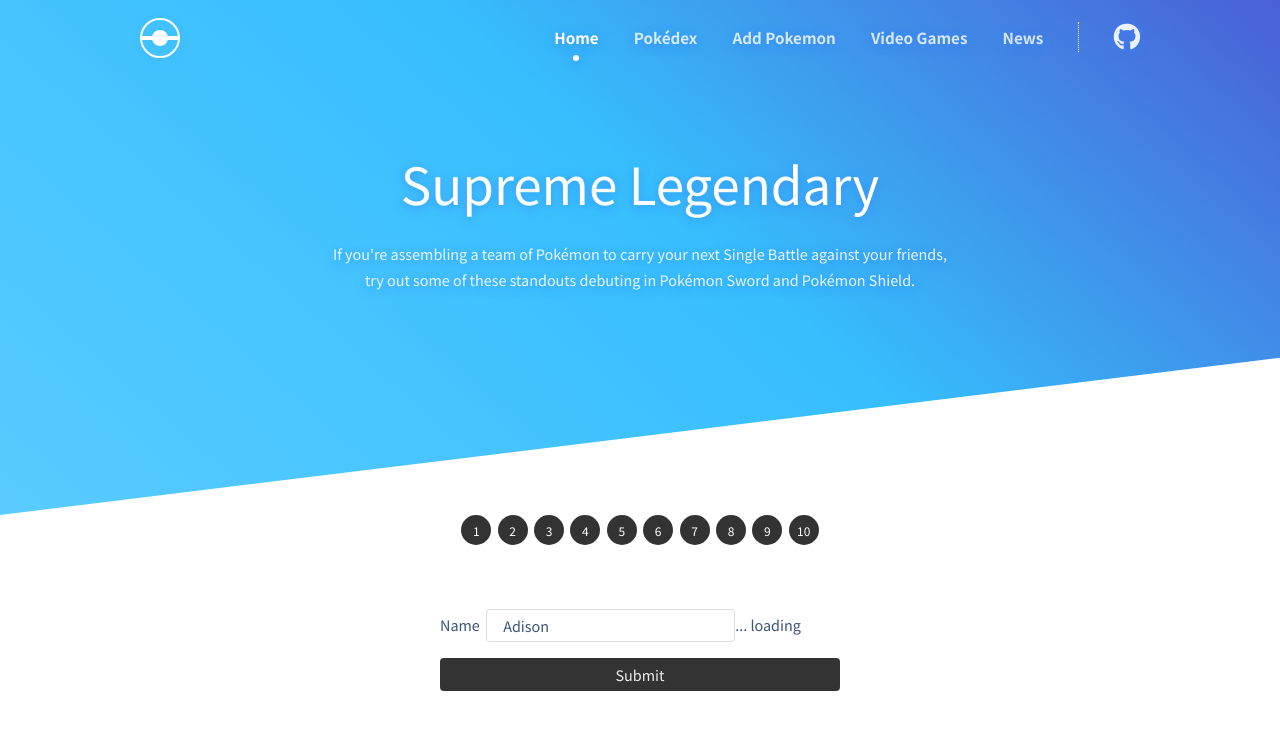
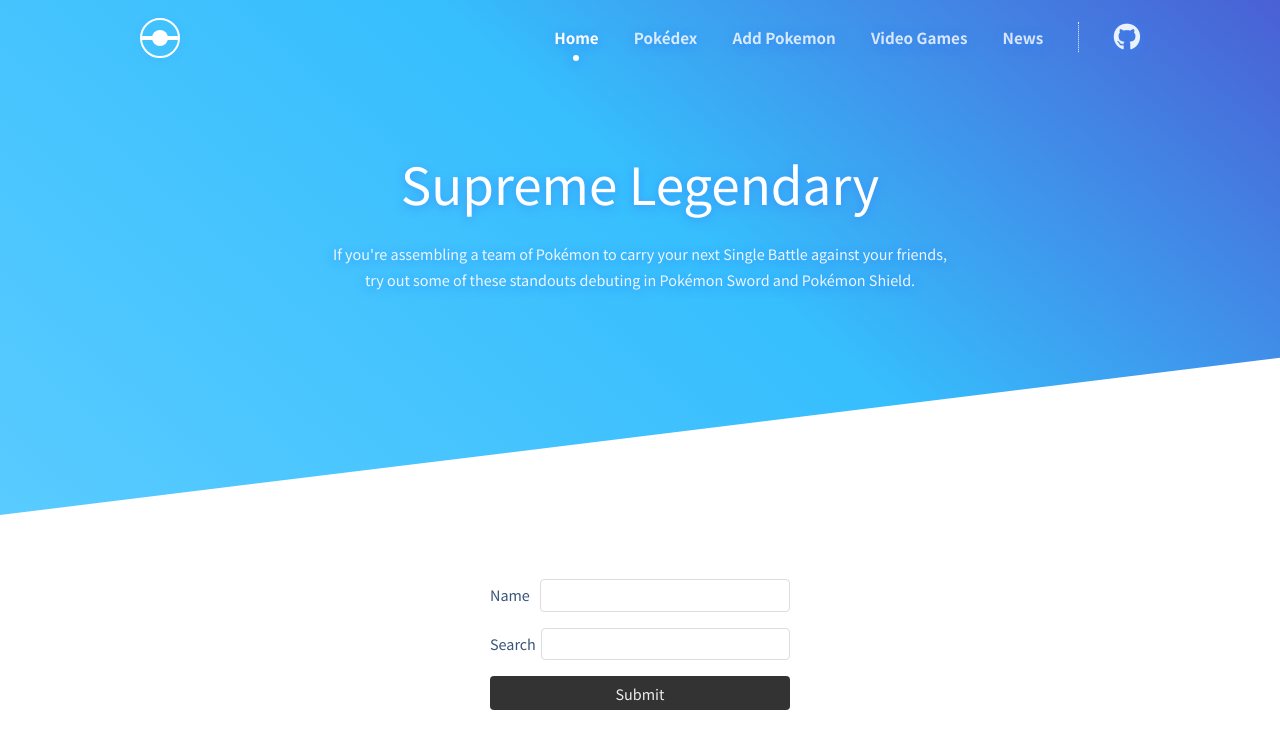
Before and after one commit to slenderfigure/Supreme-Legendary, an Angular app: page /home in a window 1280 px wide. Shown: the top 748 px of the page. Built offline with nearby package versions, Linux system fonts and the light colour scheme.

Commit message:
Modified pokemon-list.component.css and others

```diff
--- a/src/app/pokemon/pokemon-list/pokemon-list.component.css
+++ b/src/app/pokemon/pokemon-list/pokemon-list.component.css
@@ -33,7 +33,6 @@
   margin: 0 1rem 3rem;
   border-radius: 4px;
   background-color: #fff;
-  /* animation: slideDown 0.4s ease; */
   overflow: hidden;
 }
 
@@ -67,7 +66,7 @@
   width: 210px;
   height: 210px;
   border-radius: 4px;
-  background-color: #ddd;
+  background-color: rgba(57, 84, 122, 0.1);
   object-fit: contain;
 }
 
--- a/src/app/reactive-form/reactive-form.component.css
+++ b/src/app/reactive-form/reactive-form.component.css
@@ -1,19 +1,23 @@
 form {
-  width: 400px;
-  margin: 4rem auto;
+  width: 300px;
+  margin: 4rem auto 40rem;
 }
 
 .form-group {
   display: flex;
   width: 100%;
+  margin-bottom: 1rem;
+  justify-content: space-between;
   align-items: center;
 }
 
 .form-group label {
+  width: 15%;
   margin-right: 0.4rem;
 }
 
 .form-group input {
+  width: 85%;
   padding: 0.3rem 1rem;
   border: 1px solid #ddd;
   border-radius: 4px;
@@ -22,38 +26,69 @@
 form button {
   display: block;
   width: 100%;
-  margin-top: 1rem;
   padding: 0.4rem 1rem;
   color: #eee;
   border-radius: 4px;
   background-color: #333;
 }
 
-.btn-wrapper {
-  display: flex;
-  align-items: center;
-  width: fit-content;
-  margin: auto;
+.drop-container {
+  position: relative;
+  width: 85%;
+}
+
+.drop-container input {
+  width: 100%;
+}
+
+.matches {
+  position: absolute;
+  width: 100%;
+  padding: 0.4rem 0;
+  border-radius: 3px;
+  background-color: #444;
+  box-shadow: 0 2px 5px rgba(0, 0, 0, 0.3);
+  overflow: hidden;
   user-select: none;
 }
 
-.btn-wrapper button {
-  display: flex;
-  justify-content: center;
-  align-items: center;
-  width: 30px;
-  height: 30px;
-  color: #fff;
-  border-radius: 30px;
-  font-size: 0.75rem;
-  background-color: #333;
+.matches li {
+  width: 100%;
   transition: background-color 0.3s ease;
 }
 
-.btn-wrapper button:not(:last-of-type) {
-  margin-right: 0.4rem;
+.matches li a {
+  display: flex;
+  width: 100%;
+  padding: 0.5rem;
+  font-size: 0.85rem;
 }
 
-.btn-wrapper button:hover {
+.matches li a img {
+  display: block;
+  width: 60px;
+  height: 60px;
+  object-fit: contain;
+  border-radius: 2px;
+  background-color: rgb(212, 223, 238);
+}
+
+.matches .info {
+  display: flex;
+  flex-direction: column;
+  padding: 0.5rem;
+}
+
+.matches .info span {
+  margin-bottom: 0.6rem;
+  color: #fff;
+}
+
+.matches .info span:last-of-type {
+  color: #888;
+  font-weight: 600;
+}
+
+.matches li:hover {
   background-color: #555;
 }
--- a/src/app/reactive-form/reactive-form.component.html
+++ b/src/app/reactive-form/reactive-form.component.html
@@ -1,20 +1,41 @@
-<div *ngIf="originalPokedex.length" class="btn-wrapper">
-  <button
-    (click)="onClick(index)"
-    *ngFor="let btn of originalPokedex; index as index">
-    {{ index + 1 }}
-  </button>
-</div>
-
 <form [formGroup]="form" (ngSubmit)="onSubmit()">
   <div class="form-group">
     <label for="name">Name</label>
     <input id="name" type="text" formControlName="name">
 
-    <div>
+    <div
+      [hidden]="name.pristine || name.valid">
       <span>... loading</span>
     </div>
   </div>
 
+  <div class="form-group">
+    <label for="search">Search</label>
+    <div class="drop-container">
+      <input
+      (input)="searchByName($event.target.value)"
+      type="text"
+      name="search">
+
+      <ul *ngIf="matches.length" class="matches">
+        <li *ngFor="let match of matches">
+          <a [routerLink]="['/pokedex', match.name | lowercase]">
+            <img [src]="match.iconUrl" [alt]="match.name">
+            <div class="info">
+              <span>{{ match.name }}</span>
+              <span>#{{ match.entryNumber }}</span>
+            </div>
+          </a>
+        </li>
+      </ul>
+    </div>
+  </div>
+
+  <div
+    *ngIf="name.touched && name?.errors?.exists"
+    class="feedback">
+    <span>This pokemon exists already</span>
+  </div>
+
   <button>Submit</button>
 </form>
--- a/src/app/reactive-form/reactive-form.component.ts
+++ b/src/app/reactive-form/reactive-form.component.ts
@@ -15,6 +15,7 @@
 export class ReactiveFormComponent implements OnInit {
   originalPokedex: Pokemon[] = [];
   form: FormGroup;
+  matches: Pokemon[] = [];
 
   constructor(
     private ps: PokemonService,
@@ -24,22 +25,30 @@
   ngOnInit(): void {
     this.form = this.fb.group({
       name: [
-        'Adison',
+        '',
         [ Validators.required, Validators.pattern(/^[A-z]+$/) ],
         [ this.asyncValidator() ]
       ]
     });
 
     // this.filterType('fire', false).subscribe(val => console.log(val));
-
-    this.dynamicSlice(0, 10).subscribe(val => this.originalPokedex = val);
   }
 
-  onClick(index: number) {
-    const start = index * 4;
-    const end = start + 4;
+  get name(): AbstractControl {
+    return this.form.get('name');
+  }
 
-    this.dynamicSlice(start, end).subscribe(val => console.log(val));
+  searchByName(name: string): void {
+    if (name) {
+      this.ps.getPokedex().subscribe(pokedex => {
+        this.matches = pokedex.filter(match => {
+          return match.name.toLowerCase()
+            .slice(0, name.length) == name.toLowerCase();
+        }).slice(0, 4);
+      });
+    } else {
+      this.matches = [];
+    }
   }
 
   filterType(type: string, dualType = true): Observable<Pokemon[]> {
@@ -54,12 +63,6 @@
           }
         });
       })
-    );
-  }
-
-  dynamicSlice(start: number, end: number): Observable<Pokemon[]> {
-    return this.ps.getPokedex().pipe(
-      map(pokedex => pokedex.slice(start, end))
     );
   }
 
```
